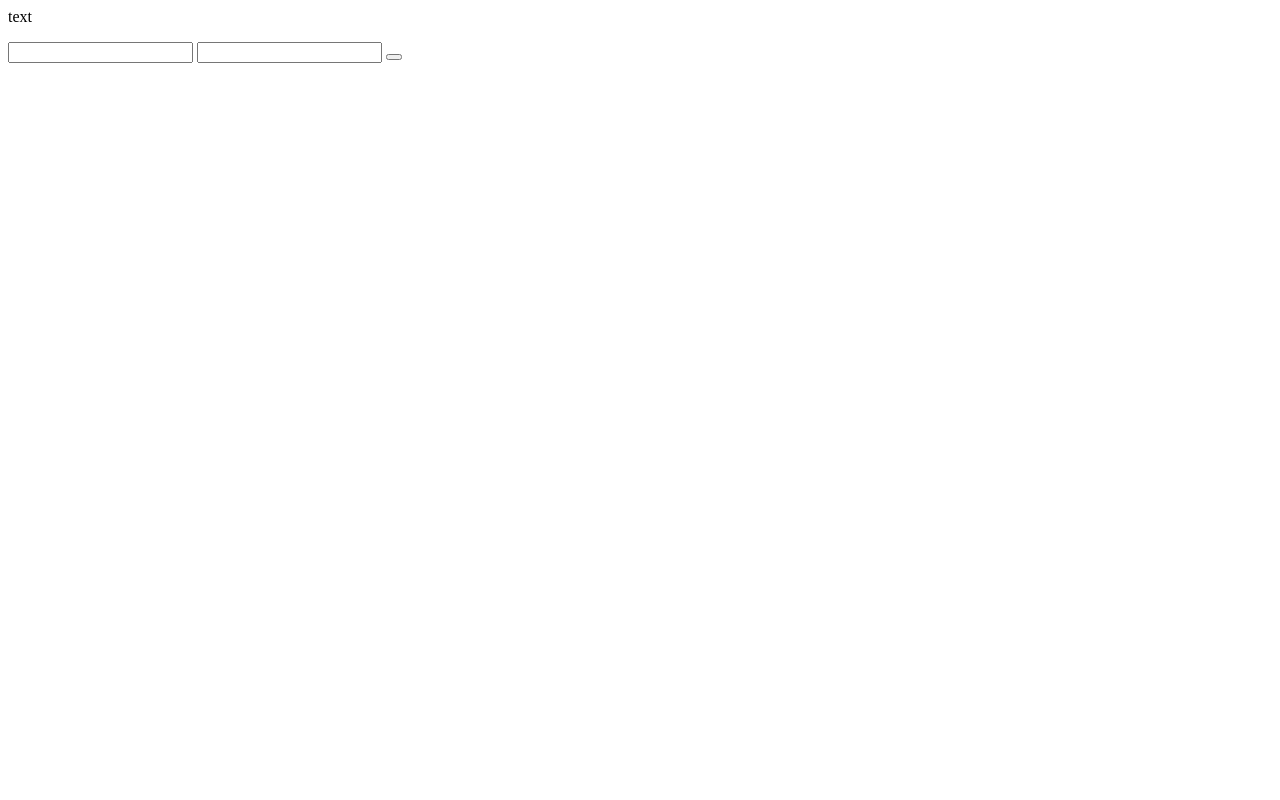
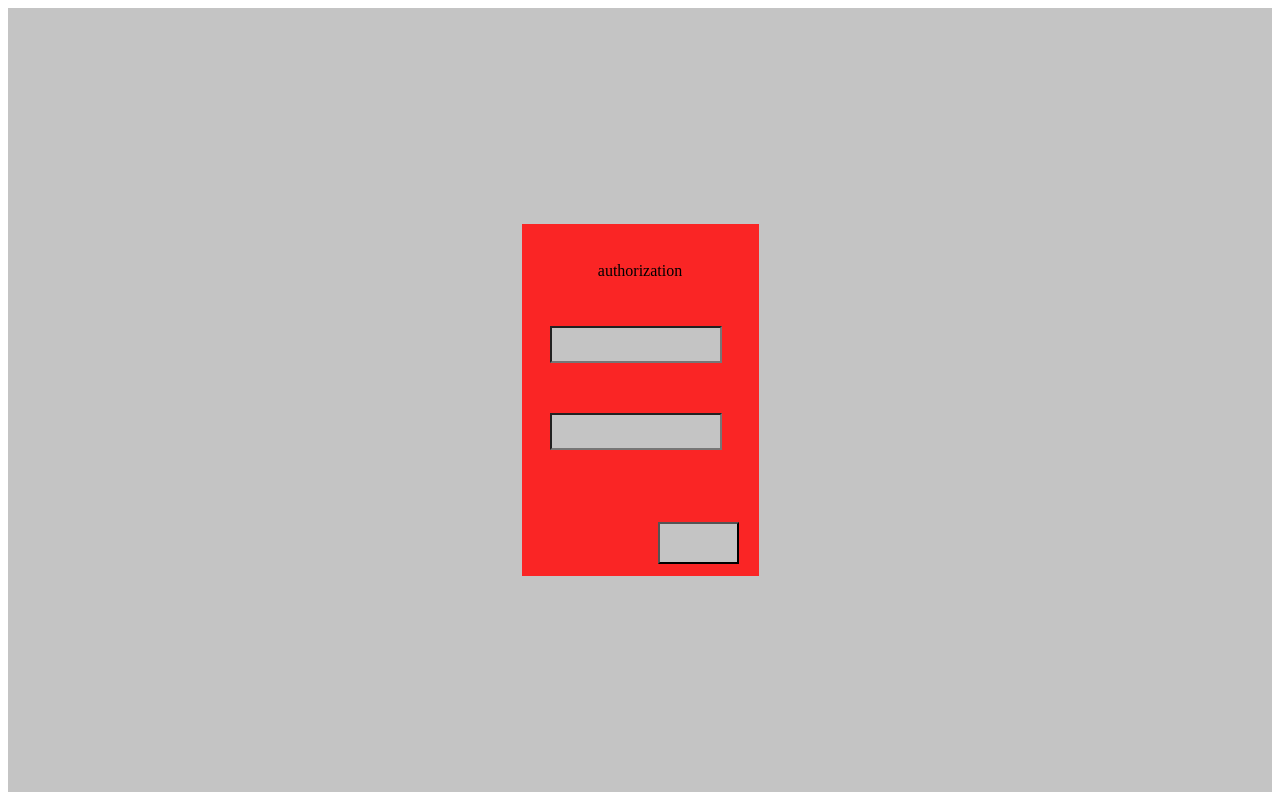
Before and after one commit to Nadmot/authorization-form, a plain HTML site: page index.html in a window 1280 px wide. Drawn offline with Linux system fonts and the light colour scheme.

Commit message:
release: 0.0.1

```diff
--- a/index.html
+++ b/index.html
@@ -1,8 +1,59 @@
-<div>
-    <div>
-        <p>text</p>
-        <input>
-        <input>
-        <button></button>
+<style>
+    .background {
+        background: #C4C4C4;
+        width: 100%;
+        height: 100%;
+        display: flex;
+        justify-content: center;
+        align-items: center;
+    }
+
+    .form {
+        background: #FA2525;
+        width: 237px;
+        height: 352px;
+    }
+
+    .input {
+        background: #C4C4C4;
+        width: 172px;
+        height: 37px;
+    }
+
+    .button {
+        background: #C4C4C4;
+        width: 81px;
+        height: 42px;
+        margin-bottom: 25px;
+        margin-right: 20px;
+        margin-left: 136px;
+    }
+
+    .second-input {
+        margin-top: 50px;
+        margin-bottom: 72px;
+        margin-right: 37px;
+        margin-left: 28px;
+    }
+
+    .first-input {
+        margin-top: 30px;
+        margin-right: 37px;
+        margin-left: 28px;
+    }
+
+    .header {
+        width: 100%;
+        text-align: center;
+        margin-top: 38px;
+    }
+</style>
+
+<div class="background">
+    <div class="form">
+        <p class="header">authorization</p>
+        <input class="input first-input">
+        <input class="input second-input">
+        <button class="button"></button>
     </div>
 </div>
```
